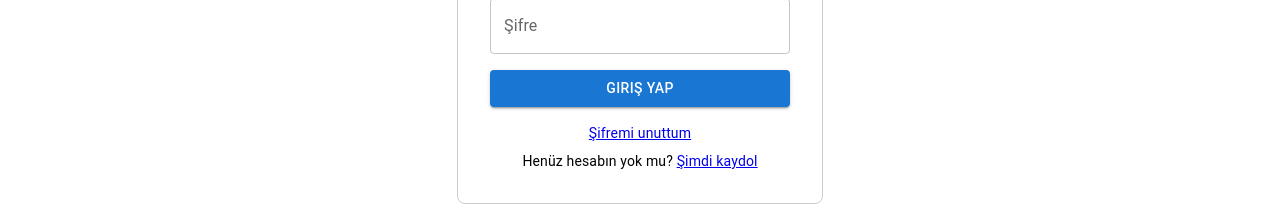
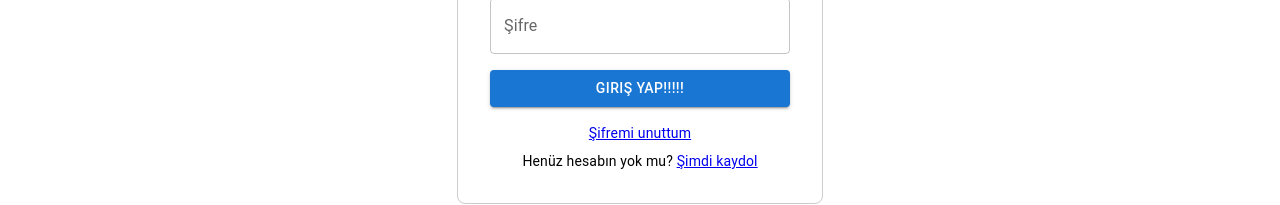
Before and after one commit to Atakanclkoglu/arac-kiralama-app, a React (Create React App) app: page / in a window 1280 px wide. Shown: the part 261-466 px from the top of the page. Built offline with nearby package versions, Linux system fonts and the light colour scheme.

Commit message:
Login Ekranı değiştirildi

```diff
--- a/src/pages/LoginPage.js
+++ b/src/pages/LoginPage.js
@@ -69,7 +69,7 @@ function LoginPage({ setIsLoggedIn }) {
         fullWidth
         onClick={handleLogin}
       >
-        Giriş Yap
+        Giriş Yap!!!!!
       </Button>
 
       <Typography variant="body2" sx={{ mt: 2, textAlign: 'center' }}>
```
